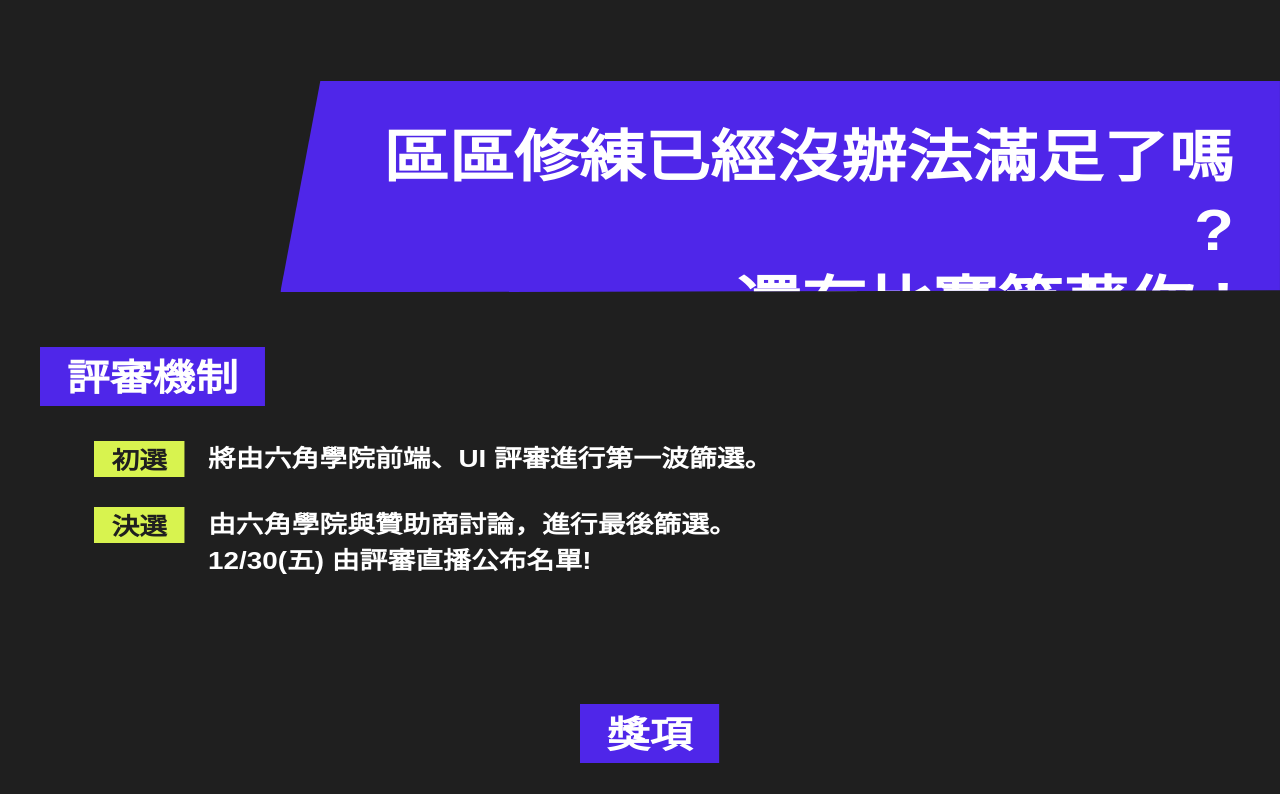
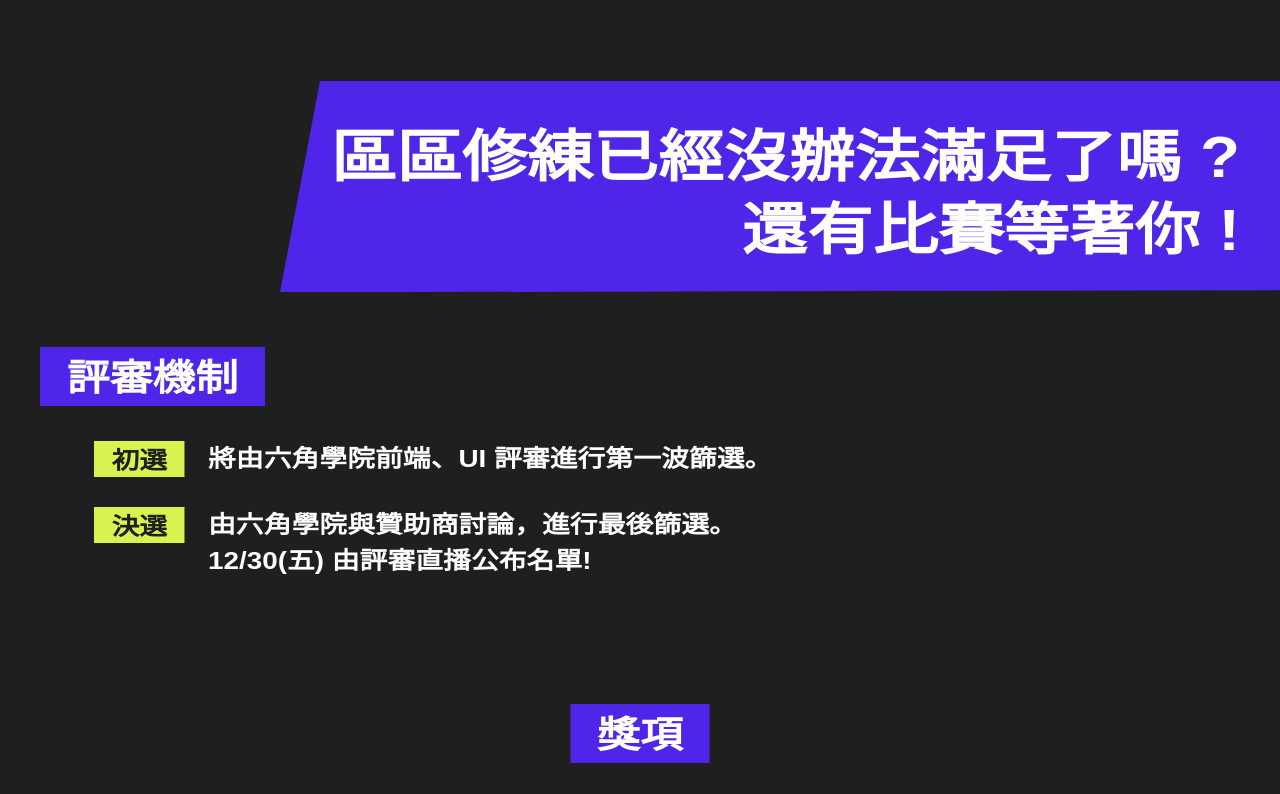
Before and after one commit to Conga-TheF2E/The_F2E_index, a Vue app: page / in a window 1280 px wide. Shown: the part 1980-2774 px from the top of the page. Built offline with nearby package versions, Linux system fonts and the light colour scheme; a web font is replaced by a local one.

Commit message:
fix: 修正 Section6 768 跑版問題

```diff
--- a/src/assets/scss/components/Section6.scss
+++ b/src/assets/scss/components/Section6.scss
@@ -1,39 +1,45 @@
 .Section6 {
     &__title {
         box-sizing: border-box;
-        width: calc(1000px / 1.15965);
+        width: 1000px;
         height: 211.37px;
+        background: #4f26e9;
+        padding: 40px;
+        margin-left: auto;
+
+        h2 {
             line-height: calc(56.4897px / 1.15965 * 1.5);
-        background: #4f26e9;
             font-weight: 900;
             font-size: 56.4897px;
             transform: scaleX(1.15965);
             transform-origin: right;
             text-align: end;
-        padding: 40px;
-        margin-left: auto;
+        }
 
-        &__breakLine{
+        &__breakLine {
             display: none;
         }
         @include for-pad {
-            width: 80%;
-            line-break: auto;
+            width: 100%;
             height: auto;
+
+            margin-left: 0;
+            &__breakLine {
+                display: inline;
+            }
+            & h2 {
+                display: inline-block;
                 font-size: 53.31px;
                 line-height: calc(53.31px / 1.15965 * 1.5);
                 text-align: start;
                 transform-origin: left;
-            margin-left: 0;
-            &__breakLine{
-                display: inline;
             }
         }
     }
 
     &__competitionFlow {
         margin-bottom: 125px;
-        @include for-pad{
+        @include for-pad {
             display: flex;
             flex-direction: column;
             align-items: center;
@@ -50,11 +56,15 @@
             padding: 14px 23px 8px;
             @include for-pad {
                 font-size: 37.08px;
+                transform-origin: center;
             }
         }
         &__eachFlow {
             display: flex;
             padding-left: 54px;
+            @include for-pad {
+                padding-left: 0px;
+            }
             span {
                 display: inline-block;
                 font-size: 24px;
@@ -69,6 +79,7 @@
                 margin-right: 36px;
                 @include for-pad {
                     font-size: 24.03px; //FIXME:
+                    transform-origin: center;
                 }
             }
             p {
@@ -97,7 +108,6 @@
             font-size: 36.9597px;
             font-weight: 900;
             transform: scaleX(1.15965);
-            transform-origin: left;
             text-align: center;
             background-color: #4f26e9;
             color: #fff;
@@ -114,7 +124,6 @@
             font-size: 31px;
             font-weight: 700;
             transform: scaleX(1.15965);
-            transform-origin: left;
             margin-bottom: 50px;
             @include for-pad {
                 font-size: 25.69px;
@@ -141,7 +150,6 @@
             font-size: 31px;
             font-weight: 700;
             transform: scaleX(1.15965);
-            transform-origin: left;
             text-align: center;
             background-color: #d8f34f;
             color: #1f1f1f;
@@ -151,13 +159,12 @@
     &__sponsors {
         display: flex;
         flex-direction: column;
-        min-width: 768px;
+        align-items: center;
         h3 {
-            width: calc(100% / 1.15965);
+            // display: inline-block;
             font-weight: 900;
             font-size: 56.4897px;
             transform: scaleX(1.15965);
-            transform-origin: 0 0;
             text-align: center;
             @include for-pad {
                 font-size: 48.91px;
@@ -168,6 +175,7 @@
     &__sponsor__beehive__wrapper {
         display: flex;
         justify-content: center;
+        align-items: center;
     }
 
     // beehive 下排往上50%
@@ -194,5 +202,8 @@
 
     &__sponsor__beehive + &__sponsor__beehive {
         margin-left: calc(148px + 26px);
+        @include for-pad {
+            margin-left: 150px;
         }
     }
+}
--- a/src/components/Section6.vue
+++ b/src/components/Section6.vue
@@ -5,11 +5,13 @@ import blockstudio_logo from '../assets/img/blockstudio_logo.svg'
 </script>
 <template>
     <section class="Section6 mb-10">
-        <h2 class="Section6__title clip-each--Section6_title mb-11">
-            區區修練<br  class="Section6__title__breakLine" />已經沒辦法滿足了嗎 ?
-            <br />
-            還有比賽等著你 !
-        </h2>
+        <div class="Section6__title clip-each--Section6_title mb-11">
+            <h2>
+                區區修練<br class="Section6__title__breakLine" />已經沒辦法滿足了嗎 ?
+                <br />
+                還有比賽等著你 !
+            </h2>
+        </div>
         <div class="container" style="padding: 0 40px">
             <div class="Section6__competitionFlow">
                 <h3 class="Section6__competitionFlow__title mb-7">評審機制</h3>
```
Lines whose indentation alone changed are shown as unchanged.
